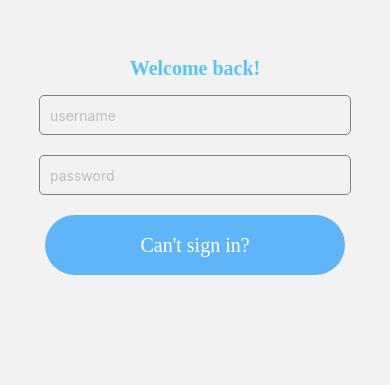
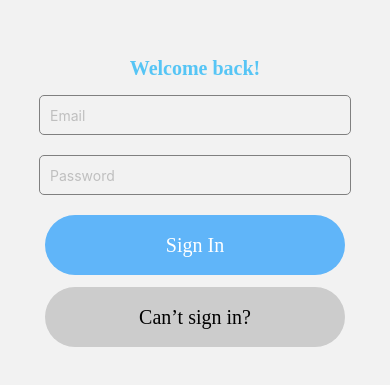
Before and after one commit to kfreeman000/LiftOff, a React Native app: screen /SignIn in a window 390 px wide. Shown: the part 253-638 px from the top of the page. Built offline with nearby package versions, Linux system fonts and the light colour scheme; no server answers.

Commit message:
firebase auth in signin.js

```diff
--- a/create.js
+++ b/create.js
@@ -16,9 +16,13 @@ import { KeyboardAvoidingView, Platform } from 'react-native';
 import { Picker } from '@react-native-picker/picker';
 import { useNavigation } from '@react-navigation/native';
 
+import { auth, db } from './firebase';
+import { createUserWithEmailAndPassword } from 'firebase/auth';
+import { doc, setDoc } from 'firebase/firestore';
 
 export default function CreateAcc() {
   const navigation = useNavigation();
+
   const defaultPic = Image.resolveAssetSource(
     require('./assets/blankProfilePic.webp')
   ).uri;
@@ -27,13 +31,14 @@ export default function CreateAcc() {
 
   const [name, setName] = useState('');
   const [email, setEmail] = useState('');
+  const [password, setPassword] = useState('');
   const [height, setHeight] = useState('');
   const [weight, setWeight] = useState('');
   const [gender, setGender] = useState('');
   const [dob, setDob] = useState('');
 
   const [publicProfile, setPublicProfile] = useState(false);
-  const [units, setUnits] = useState(true);   // true = lbs
+  const [units, setUnits] = useState(true);
 
   const [genderModalVisible, setGenderModalVisible] = useState(false);
 
@@ -50,9 +55,9 @@ export default function CreateAcc() {
     }
 
     const result = await ImagePicker.launchImageLibraryAsync({
-      mediaTypes: ImagePicker.MediaTypeOptions.Images,  // img only
-      allowsEditing: true,  // can crop pic
-      aspect: [1, 1],  // make it square
+      mediaTypes: ImagePicker.MediaTypeOptions.Images,
+      allowsEditing: true,
+      aspect: [1, 1],
       quality: 1,
     });
 
@@ -61,13 +66,25 @@ export default function CreateAcc() {
     }
   };
 
-  const saveProfile = () => {
-  if (!name || !email || !dob) {
-    Alert.alert('Whoops! ⚠️', 'Name, email, and date of birth are required for sign up.');
-    return false;
+  const handleCompleteProfile = async () => {
+    if (!name || !email || !password || !dob) {
+      Alert.alert(
+        'Whoops! ⚠️',
+        'Name, email, password, and date of birth are required.'
+      );
+      return;
     }
 
-  const profileData = {
+    try {
+      const userCredential = await createUserWithEmailAndPassword(
+        auth,
+        email,
+        password
+      );
+
+      const uid = userCredential.user.uid;
+
+      await setDoc(doc(db, 'users', uid), {
         name,
         email,
         height,
@@ -76,22 +93,20 @@ export default function CreateAcc() {
         dob,
         publicProfile,
         units: units ? 'lbs' : 'kg',
-    pic,
-  };
+        photoURL: pic.uri,
+        createdAt: new Date(),
+      });
 
-  console.log('Profile saved:', profileData);
-  return true;
-  };
-
-  const handleCompleteProfile = async () => {
-  const success = await saveProfile();
-  if (!success) return;
-  Alert.alert("Success! Account created 🎉")
+      Alert.alert('Success! 🎉', 'Account created');
 
       navigation.reset({
         index: 0,
-    routes: [{ name: "Home" }],
+        routes: [{ name: 'Home' }],
       });
+
+    } catch (error) {
+      Alert.alert('Error', error.message);
+    }
   };
 
   return (
@@ -99,13 +114,13 @@ export default function CreateAcc() {
       style={{ flex: 1 }}
       behavior={Platform.OS === 'ios' ? 'padding' : 'height'}
     >
-      <ScrollView contentContainerStyle={{ padding: 20, alignItems: "center" }}>
+      <ScrollView contentContainerStyle={{ padding: 20, alignItems: 'center' }}>
         <Text style={styles.text}>Create Profile</Text>
 
         <View style={{ alignItems: 'center', marginBottom: 20 }}>
           <TouchableOpacity onPress={updatePic}>
             <Image
-              source={{ uri: pic.uri }} // default profile pic
+              source={{ uri: pic.uri }}
               style={{ width: 120, height: 120, borderRadius: 60 }}
             />
           </TouchableOpacity>
@@ -121,15 +136,25 @@ export default function CreateAcc() {
 
         <TextInput
           style={styles.input}
-          placeholder="Email"  // make thing that's like "enter valid email"
+          placeholder="Email"
           placeholderTextColor="#BFBFBF"
           value={email}
           onChangeText={setEmail}
+          autoCapitalize="none"
         />
 
         <TextInput
           style={styles.input}
-          placeholder="Height"  // make this feet and inches + another unit and make optional
+          placeholder="Password"
+          placeholderTextColor="#BFBFBF"
+          secureTextEntry
+          value={password}
+          onChangeText={setPassword}
+        />
+
+        <TextInput
+          style={styles.input}
+          placeholder="Height"
           placeholderTextColor="#BFBFBF"
           keyboardType="numeric"
           value={height}
@@ -138,7 +163,7 @@ export default function CreateAcc() {
 
         <TextInput
           style={styles.input}
-          placeholder="Weight" // make optional
+          placeholder="Weight"
           placeholderTextColor="#BFBFBF"
           keyboardType="numeric"
           value={weight}
@@ -150,7 +175,7 @@ export default function CreateAcc() {
           onPress={() => setGenderModalVisible(true)}
           activeOpacity={0.7}
         >
-          <Text style={{ color: gender ? 'black' : '#BFBFBF'}}>
+          <Text style={{ color: gender ? 'black' : '#BFBFBF' }}>
             {gender || 'Gender'}
           </Text>
         </TouchableOpacity>
@@ -166,10 +191,8 @@ export default function CreateAcc() {
         <Text style={styles.editText}>Privacy</Text>
         <View style={{ flexDirection: 'row', alignItems: 'center', marginBottom: 15 }}>
           <Switch
-            value={publicProfile}               // Boolean state
-            onValueChange={setPublicProfile}    // Toggles true/false
-            trackColor={{ false: '#ccc', true: '#4CAF50' }} // Gray for off, green for on
-            thumbColor={publicProfile ? '#fff' : '#f4f3f4'}        // Small circle color
+            value={publicProfile}
+            onValueChange={setPublicProfile}
           />
           <Text style={{ marginLeft: 10 }}>
             {publicProfile ? 'Public' : 'Private'}
@@ -179,29 +202,39 @@ export default function CreateAcc() {
         <Text style={styles.editText}>Units</Text>
         <View style={{ flexDirection: 'row', alignItems: 'center', marginBottom: 30 }}>
           <Switch
-            value={units}                // true = lbs, false = kg
+            value={units}
             onValueChange={setUnits}
-            trackColor={{ false: '#ccc', true: '#4CAF50' }}
-            thumbColor={units ? '#fff' : '#f4f3f4'}
           />
           <Text style={{ marginLeft: 10 }}>
             {units ? 'lbs' : 'kg'}
           </Text>
         </View>
 
-        <View style={{ alignItems: 'center' }}>
         <TouchableOpacity
           style={styles.ProfileButtonContainer}
           onPress={handleCompleteProfile}
         >
           <Text style={styles.buttonText}>Complete</Text>
         </TouchableOpacity>
-        </View>
       </ScrollView>
 
       <Modal visible={genderModalVisible} transparent animationType="slide">
-        <View style={{ flex: 1, justifyContent: "flex-end", backgroundColor: 'rgba(0,0,0,0.4)', alignItems: "center" }}>
-          <View style={{ backgroundColor: 'white', padding: 20, borderTopLeftRadius: 20, borderTopRightRadius: 20, }}>
+        <View
+          style={{
+            flex: 1,
+            justifyContent: 'flex-end',
+            backgroundColor: 'rgba(0,0,0,0.4)',
+            alignItems: "center"
+          }}
+        >
+          <View
+            style={{
+              backgroundColor: 'white',
+              padding: 20,
+              borderTopLeftRadius: 20,
+              borderTopRightRadius: 20,
+            }}
+          >
             <Picker
               selectedValue={gender}
               onValueChange={(value) => setGender(value)}
@@ -224,4 +257,4 @@ export default function CreateAcc() {
       </Modal>
     </KeyboardAvoidingView>
   );
-};
+}
--- a/profile.js
+++ b/profile.js
@@ -5,8 +5,11 @@ import React, { useState } from 'react';
 import { View, Image, TouchableOpacity, Alert, ScrollView, Switch, Modal, Text, TextInput } from 'react-native';
 import * as ImagePicker from 'expo-image-picker';
 import styles from './style.js';
+import { useNavigation } from '@react-navigation/native';
 
 const ProfileScreen = () => {
+  const navigation = useNavigation();
+
   const defaultPic = Image.resolveAssetSource(require('./assets/blankProfilePic.webp')).uri;
   const [pic, setPic] = useState({ uri: defaultPic });
 
@@ -82,7 +85,9 @@ const ProfileScreen = () => {
         <Text style={styles.buttonText}>Edit Settings</Text>
       </TouchableOpacity>
 
-      <TouchableOpacity style={[styles.ProfileButtonContainer, { backgroundColor: '#FF5757'}]}>
+      <TouchableOpacity style={[styles.ProfileButtonContainer, { backgroundColor: '#FF5757'}]} onPress={() => navigation.reset({
+        index: 0,
+        routes: [{ name: 'FirstScreen' }], })}>
         <Text style={styles.buttonText}>Logout</Text>
       </TouchableOpacity>
 
--- a/signIn.js
+++ b/signIn.js
@@ -1,14 +1,40 @@
-import { Alert, Text, TextInput, TouchableOpacity, View, } from 'react-native';
+import { Alert, Text, TextInput, TouchableOpacity, View } from 'react-native';
 import { KeyboardAvoidingView, Platform } from 'react-native';
 import { useState } from 'react';
 import { useNavigation } from '@react-navigation/native';
 import styles from './style';
 
+import { signInWithEmailAndPassword } from 'firebase/auth';
+import { auth } from './firebase';
+
 export default function SignIn() {
   const navigation = useNavigation();
 
-  const [name, setName] = useState('')
-  const [pword, setPword] = useState('')
+  const [email, setEmail] = useState('');
+  const [password, setPassword] = useState('');
+
+  const handleSignIn = async () => {
+    if (!email || !password) {
+      Alert.alert('Whoops! ⚠️', 'Please enter your email and password.');
+      return;
+    }
+
+    try {
+      await signInWithEmailAndPassword(
+        auth,
+        email.trim(),
+        password
+      );
+
+      navigation.reset({
+        index: 0,
+        routes: [{ name: 'Home' }],
+      });
+
+    } catch (error) {
+      Alert.alert('Sign in failed', error.message);
+    }
+  };
 
   return (
     <KeyboardAvoidingView
@@ -17,24 +43,45 @@ export default function SignIn() {
     >
       <View style={{ alignItems: 'center', marginTop: 200 }}>
         <Text style={styles.text}>Welcome back!</Text>
+
         <TextInput
           style={styles.input}
-          placeholder="username"
+          placeholder="Email"
           placeholderTextColor="#BFBFBF"
-          value={name}
-          onChangeText={setName}
+          value={email}
+          onChangeText={setEmail}
+          autoCapitalize="none"
+          keyboardType="email-address"
         />
 
         <TextInput
           style={styles.input}
-          placeholder="password"
+          placeholder="Password"
           placeholderTextColor="#BFBFBF"
-          value={pword}
-          onChangeText={setPword}
+          value={password}
+          onChangeText={setPassword}
+          secureTextEntry
         />
 
-        <TouchableOpacity style={styles.buttonContainer}>
-          <Text style={styles.buttonText}>Can't sign in?</Text>
+        <TouchableOpacity
+          style={styles.buttonContainer}
+          onPress={handleSignIn}
+        >
+          <Text style={styles.buttonText}>Sign In</Text>
+        </TouchableOpacity>
+
+        <TouchableOpacity
+          style={[styles.buttonContainer, { marginTop: 12, backgroundColor: '#ccc' }]}
+          onPress={() =>
+            Alert.alert(
+              'Reset password',
+              'Password reset can be wired to Firebase next.'
+            )
+          }
+        >
+          <Text style={[styles.buttonText, { color: 'black' }]}>
+            Can’t sign in?
+          </Text>
         </TouchableOpacity>
       </View>
     </KeyboardAvoidingView>
```
Also changed, not shown: firebase.js (+9 -11 lines). Lines whose indentation alone changed are shown as unchanged.
